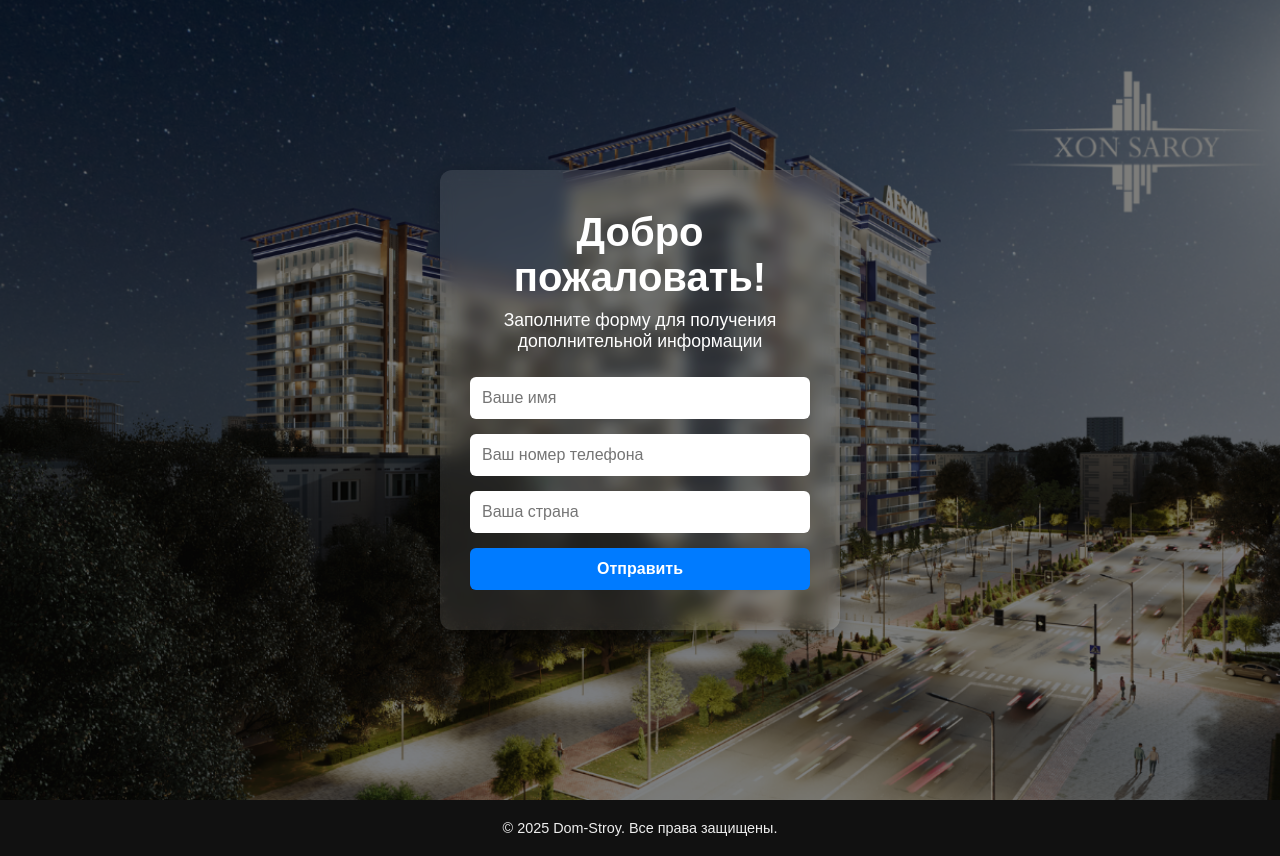
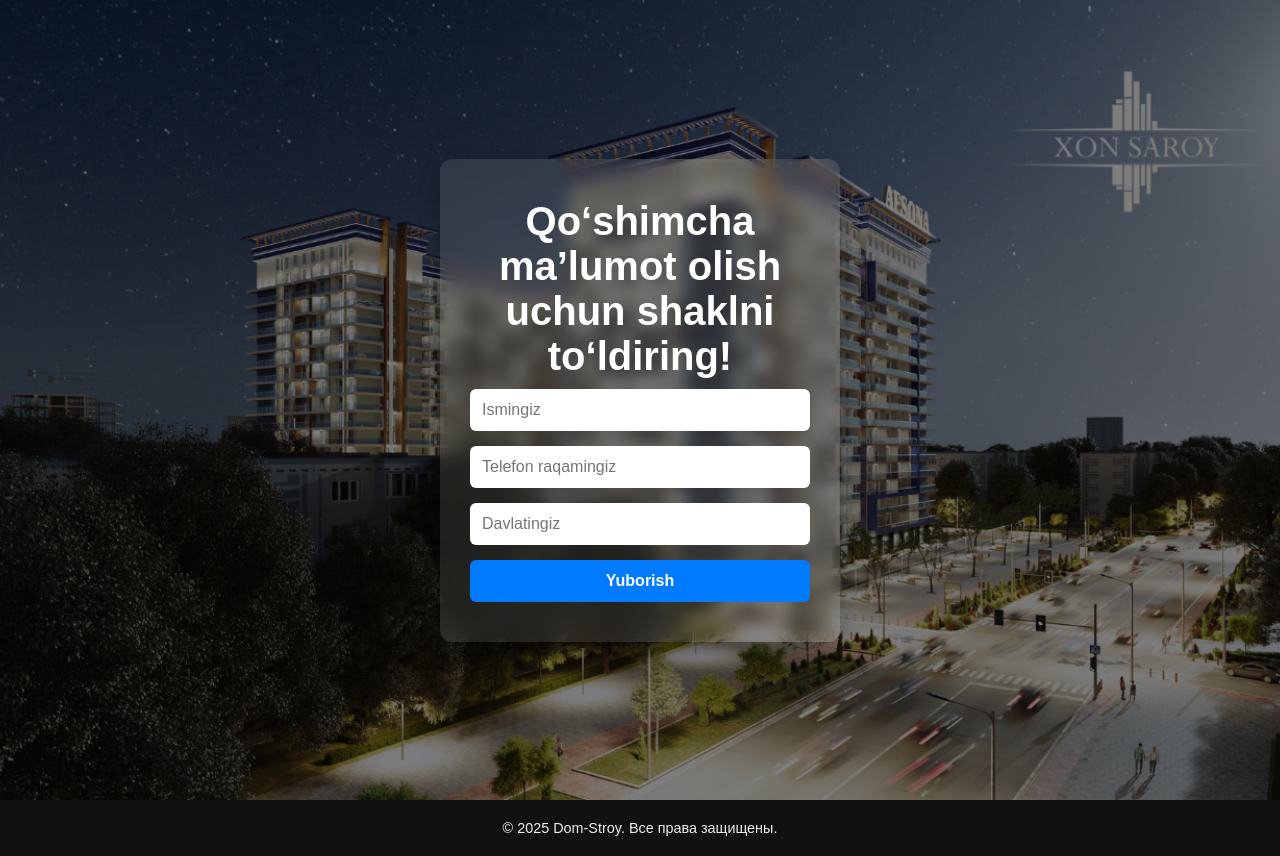
Before and after one commit to Behzod031/lend_Chet_EL, a Flask app: page / in a window 1280 px wide. Run offline with Flask 3, Linux system fonts and the light colour scheme.

Commit message:
Update index.html

```diff
--- a/templates/index.html
+++ b/templates/index.html
@@ -12,20 +12,19 @@
   <header class="hero">
     <div class="hero-overlay">
       <div class="hero-content">
-        <h1>Добро пожаловать!</h1>
-        <p>Заполните форму для получения дополнительной информации</p>
+        <h1> Qo‘shimcha ma’lumot olish uchun shaklni to‘ldiring!</h1>
 
         <form method="POST" action="/" class="hero-form">
           <div class="form-group">
-            <input type="text" name="name" placeholder="Ваше имя" required>
+            <input type="text" name="name" placeholder="Ismingiz" required>
           </div>
           <div class="form-group">
-            <input type="tel" name="phone" placeholder="Ваш номер телефона" required>
+            <input type="tel" name="phone" placeholder="Telefon raqamingiz" required>
           </div>
           <div class="form-group">
-            <input type="text" name="country" placeholder="Ваша страна" required>
+            <input type="text" name="country" placeholder="Davlatingiz" required>
           </div>
-          <button type="submit">Отправить</button>
+          <button type="submit">Yuborish</button>
         </form>
       </div>
     </div>
```
